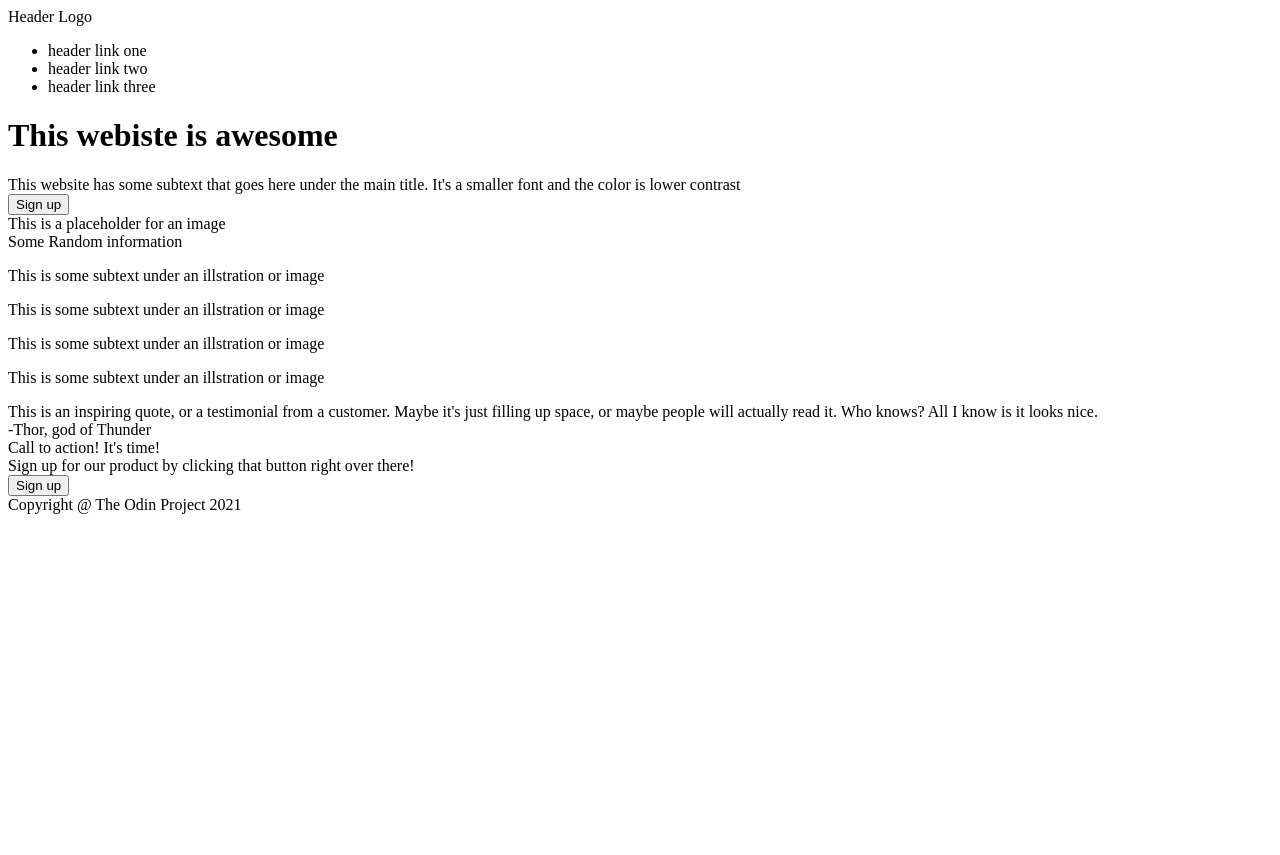
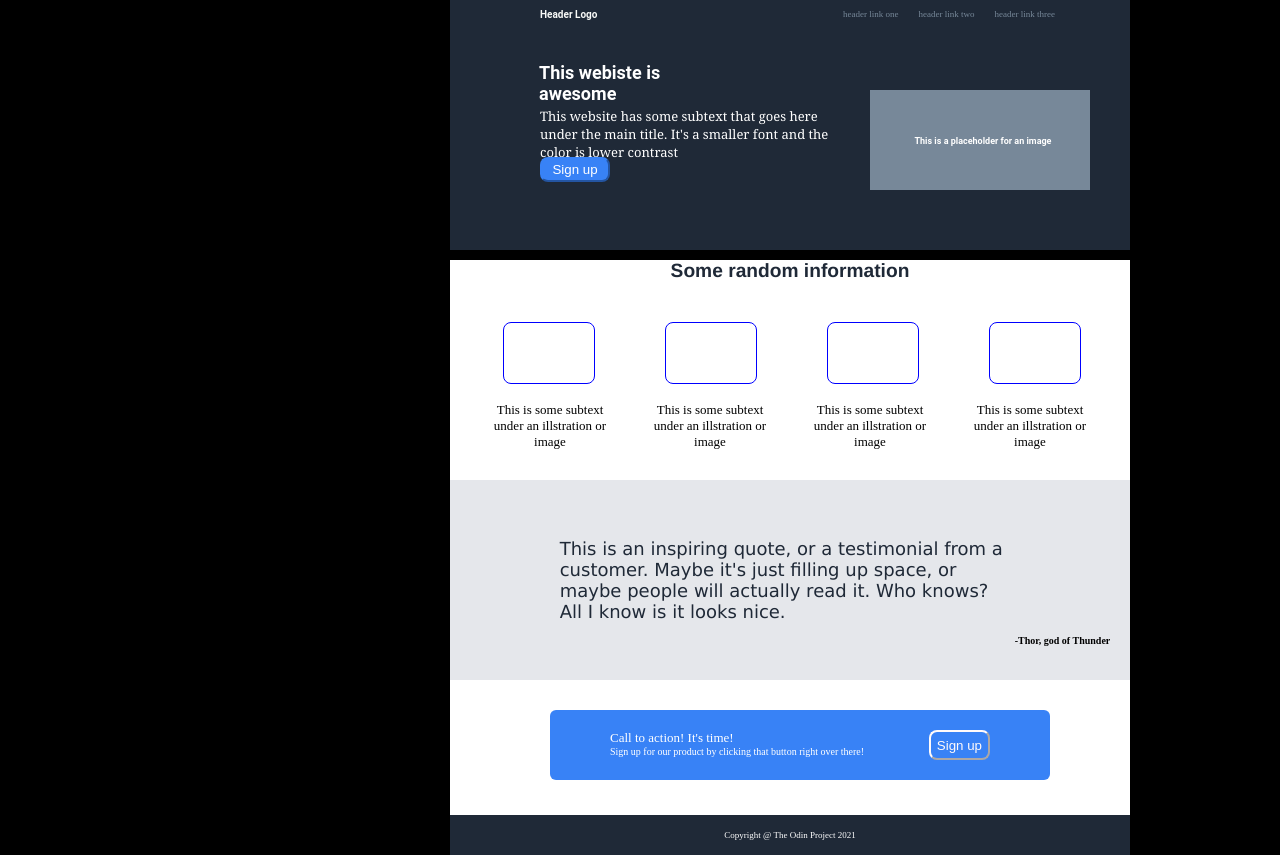
Before and after one commit to Sammymushagasha/odin-landing-page, a plain HTML site: page index.html in a window 1280 px wide. Before the commit the page ends 800 px from the top, so only its background shows below. Drawn offline with Linux system fonts and the light colour scheme.

Commit message:
Added all the css to the html

```diff
--- a/index.html
+++ b/index.html
@@ -7,42 +7,55 @@
     </head>
 
     <body>
-        <div class="header">
-            Header Logo
-            <ul>
+            <header class="header-container">
+                <div class="logo">
+                    <Strong>Header Logo</Strong>
+                </div>
+                <ul class="links">
                     <li>header link one</li>
                     <li>header link two</li>
                     <li>header link three</li>
                 </ul>
-        </div>
+            </header>
 
             <div class="underneath-header">
                 <div class="left-side">
-                <h1 class="bold-sentence">This webiste is awesome</h1>
+                    <p class="bold-sentence">This webiste is awesome</p>
                     <div class="regular-text">This website has some subtext that goes here under the main title.
-                    It's a smaller font and the color is lower contrast<div>
+                    It's a smaller font and the color is lower contrast</div>
                     <button class="signup">Sign up</button>
                 </div>
 
                 <div class="img-placeholder">
-                This is a placeholder for an image
+                    <p>This is a placeholder for an image</p>
                 </div>
             </div>
 
             <div class="random-info-container">
+
                 <div class= "title-of-section">
-                Some Random information
+                    Some random information
+                </div>
+                <div class="all-boxes">
+                    <div class="box"></div>
+                    <div class="box"></div>
+                    <div class="box"></div>
+                    <div class="box"></div>
                 </div>
 
-            <div class="boxes-with-info">
-                <div class="box1"></div>
-                <p>This is some subtext under an illstration or image</p>
-                <div class="box2"></div>
-                <p>This is some subtext under an illstration or image</p>
-                <div class="box3"></div>
-                <p>This is some subtext under an illstration or image</p>
-                <div class="box4"></div>
-                <p>This is some subtext under an illstration or image</p>
+                <div class="text-container">
+                    <div class="info">
+                        <div class="text">This is some subtext under an illstration or image</div>
+                    </div>
+                    <div class="info">
+                        <div class="text">This is some subtext under an illstration or image</div>
+                    </div>
+                    <div class="info">
+                        <div class="text">This is some subtext under an illstration or image</div>
+                    </div>
+                    <div class="info">
+                        <div class="text">This is some subtext under an illstration or image</div>
+                    </div>
                 </div>
             </div>
 
@@ -56,6 +69,7 @@
             </div>
 
             <div class="bottom-signup-container">
+                <div class="blue-container">
                     <div class="left-side">
                         <div class="call-to-action">
                         Call to action! It's time!
@@ -72,6 +86,7 @@
                         </button>
                     </div>
                 </div>
+            </div>
 
             <footer class="copyright">
             Copyright @ The Odin Project 2021
--- a/style.css
+++ b/style.css
@@ -0,0 +1,250 @@
+body {
+    margin:0;
+    padding:0;
+    font: Roboto;
+    background-color: black;
+    color: black;
+}
+
+.header-container {
+    background-color: #1F2937;
+    color: white;
+    display: flex;
+    justify-content: space-between;
+    /* Adjust containers to this measurement below */
+    height: 80px;
+    width: 680px;
+    margin-left: 450px;
+    flex: 1;
+
+}
+
+.links {
+    display: flex;
+    list-style-type: none;
+    gap: 20px;
+    font-size:xx-small;
+    margin-right: 75px;
+    color: lightslategray;
+}
+
+.logo{
+    padding: 4px;
+    font-size: 10px;
+    color: #F9FAF8;
+    font-family: "Roboto", Arial, Helvetica, sans-serif;
+    margin-left: 86px;
+    margin-top: 5px;
+}
+
+.underneath-header {
+    background-color: #1F2937;
+    height: 170px;
+    width: 680px;
+    margin-left: 450px;
+    color: white;
+    display: flex;
+    justify-content: space-between
+}
+
+.underneath-header .left-side{
+    display:flex;
+    flex-direction: column;
+}
+
+.underneath-header .regular-text {
+    font-size: small;
+    width: 290px;
+    height: 100px;
+    margin-left: 90px;
+    margin-top: -60px;
+    font-weight: lighter;
+    font-family: Cambria, Cochin, Georgia, Times, 'Times New Roman', serif;
+}
+
+.underneath-header button {
+    background-color: #3882F6;
+    color: white;
+    width: 70px;
+    height: 25px;
+    margin-left: 90px;
+    border-radius: 8px;
+    border-color: #3882F6;
+    margin-top: -50px;
+}
+
+.underneath-header p {
+    display: flex;
+    font-size: Large;
+    width: 200px;
+    height: 75px;
+    font-family: "Roboto", Arial, Helvetica, sans-serif;
+    padding: 12px;
+    margin-left: 77px;
+    margin-top: -30px;
+    font-weight: bolder;
+}
+
+.img-placeholder {
+    height: 100px;
+    width: 220px;
+    background-color: lightslategray;
+    margin-right: 40px;
+    margin-top: 10px;
+}
+
+.img-placeholder p {
+    display: flex;
+    font-size: xx-small;
+    align-items: center;
+    justify-content: center;
+    margin-left: 1px;
+    margin-top:1px;
+}
+
+.random-info-container {
+    background-color: white;
+    height: 220px;
+    width: 680px;
+    margin-left: 450px;
+    color: black;
+}
+
+.title-of-section{
+    display: flex;
+    justify-content: center;
+    margin-top: 10px;
+    font-size: larger;
+    color: #1F2937;
+    font-weight: bolder;
+    font-family:'Franklin Gothic Medium', 'Arial Narrow', Arial, sans-serif
+}
+
+.text-container{
+    height: 50px;
+    width: auto;
+    display: flex;
+    gap: 30px;
+    text-align: center;
+    justify-content: center;
+}
+
+.all-boxes{
+    height: 80px;
+    width: auto;
+    display: flex;
+    gap: 17px;
+}
+
+.box {
+    width: 70px; /* Adjust as needed */
+    height: 40px; /* Adjust as needed */
+    border: 1px solid blue; /* Creates a visible black border */
+    padding: 10px; /* Adds space inside the box */
+    margin-top: 40px;
+    margin-left: 53px;
+    border-radius: 8px;
+
+}
+
+.text {
+    margin-top: 40px;
+    font-size: small;
+    max-width: 130px;
+}
+
+
+.quote-container {
+    background-color: #E5E7EB;
+    color: black;
+    height: 200px;
+    width: 680px;
+    margin-left: 450px;
+    display: flex;
+    justify-content: center;
+    align-items: center;
+}
+
+.quote-container .quote {
+    font-size: 18px;
+    font-family:'Lucida Sans', 'Lucida Sans Regular', 'Lucida Grande', 'Lucida Sans Unicode', Geneva, Verdana, sans-serif;
+    color: #1F2937;
+    width: 455px;
+    display: flex;
+    margin-left: 100px;
+}
+
+.quote-container .author {
+    margin-top: 120px;
+    font-size: x-small;
+    font-weight: bolder;
+    margin-right: 10px;
+
+}
+
+.bottom-signup-container{
+    display: flex;
+    justify-content: space-between;
+    background-color: white;
+    color: white;
+    /* make border white and make it a big border */
+    height: 135px;
+    width: 680px;
+    margin-left: 450px;
+}
+
+.blue-container {
+    background-color: #3882F6;
+    display: flex;
+    color: white;
+    background-color: #3882F6;
+    height: 70px;
+    width: 500px;
+    border-radius: 6px;
+    margin-left: 100px;
+    margin-top: 30px;
+    display: flex;
+    justify-content: space-between;
+}
+
+
+.left-side .call-to-action{
+    font-size: small;
+    padding: 0px;
+    margin-left: 60px;
+    margin-top: 20px
+}
+
+.left-side .button-locator {
+    font-size: x-small;
+    padding: 0px;
+    margin-left: 60px;
+}
+
+.right-side {
+    display: flex;
+    justify-content: center;
+    align-items: center;
+    margin-right: 60px;
+}
+
+
+.right-side .signup {
+    height: 30px;
+    border-radius: 8px;
+    background-color: #3882F6;
+    border-color: snow;
+    color: snow;
+}
+
+.copyright {
+    width: 680px;
+    margin-left: 450px;
+    height: 40px;
+    background-color: #1F2937;
+    color: white;
+    display: flex;
+    justify-content: center;
+    align-items: center;
+    font-size: xx-small;
+}
```
Lines whose indentation alone changed are shown as unchanged.
